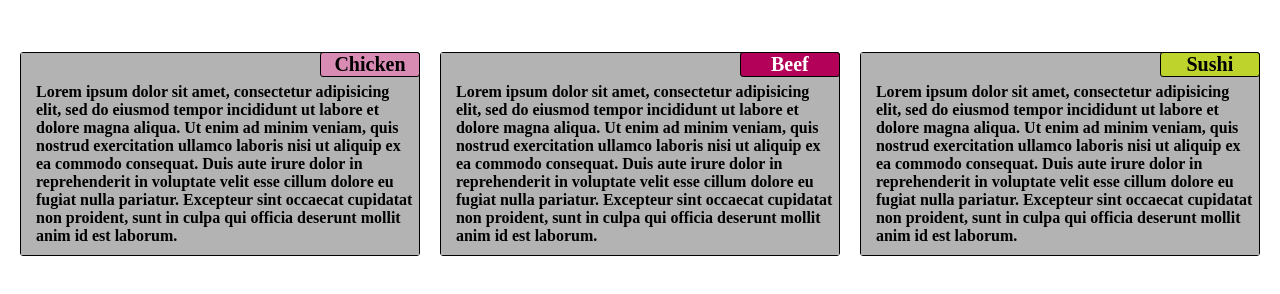
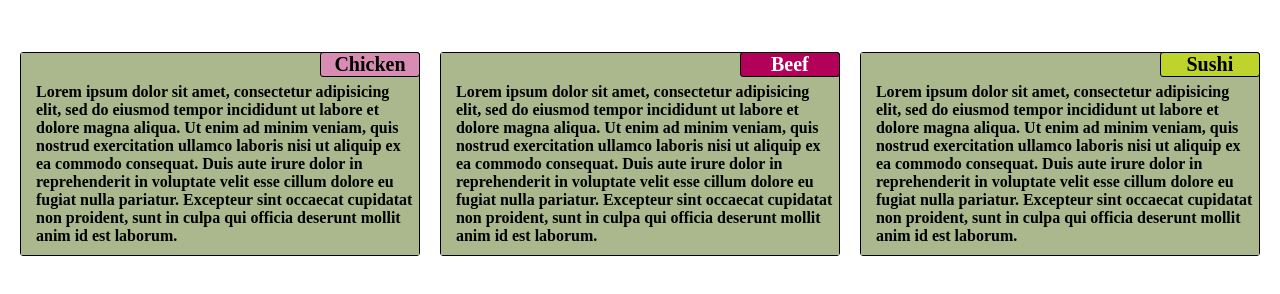
Before and after one commit to AlexViy/coursera-test, a plain HTML site: page module2-solution/index.html in a window 1280 px wide. Shown: the part 76-370 px from the top of the page. Drawn offline with Linux system fonts and the light colour scheme.

Commit message:
my first page

```diff
--- a/module2-solution/css/styles.css
+++ b/module2-solution/css/styles.css
@@ -21,7 +21,7 @@ h1 {
 
 .sectext {
 	padding: 30px 5px 10px 15px;
-	background-color: #b3b3b3;
+	background-color: #abb88e;
 	font-weight: bolder;
 
 }
```
